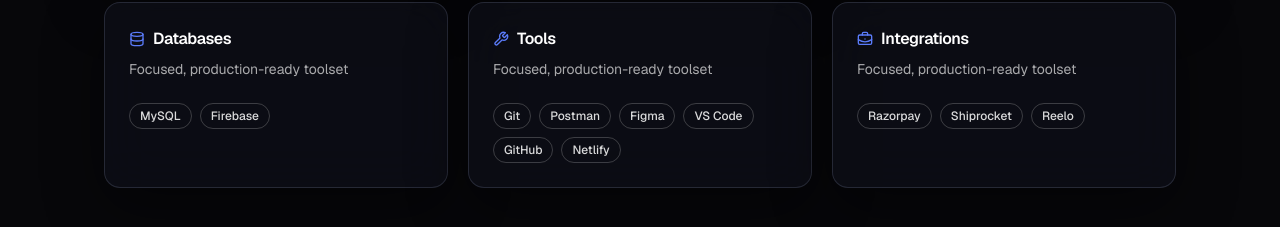
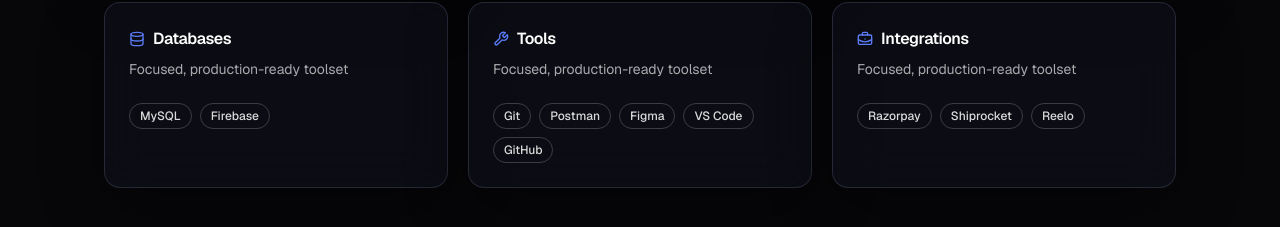
Before and after one commit to snehakumari1112/Portfolio, a React (Vite) app: page / in a window 1280 px wide. Shown: the part 2448-2675 px from the top of the page. Built offline with nearby package versions, Linux system fonts and the light colour scheme.

Commit message:
remove Netlify

```diff
--- a/src/App.jsx
+++ b/src/App.jsx
@@ -48,7 +48,7 @@ const skills = [
   {
     title: "Tools",
     icon: Wrench,
-    items: ["Git", "Postman", "Figma", "VS Code", "GitHub", "Netlify"]
+    items: ["Git", "Postman", "Figma", "VS Code", "GitHub"]
   },
   {
     title: "Integrations",
```
